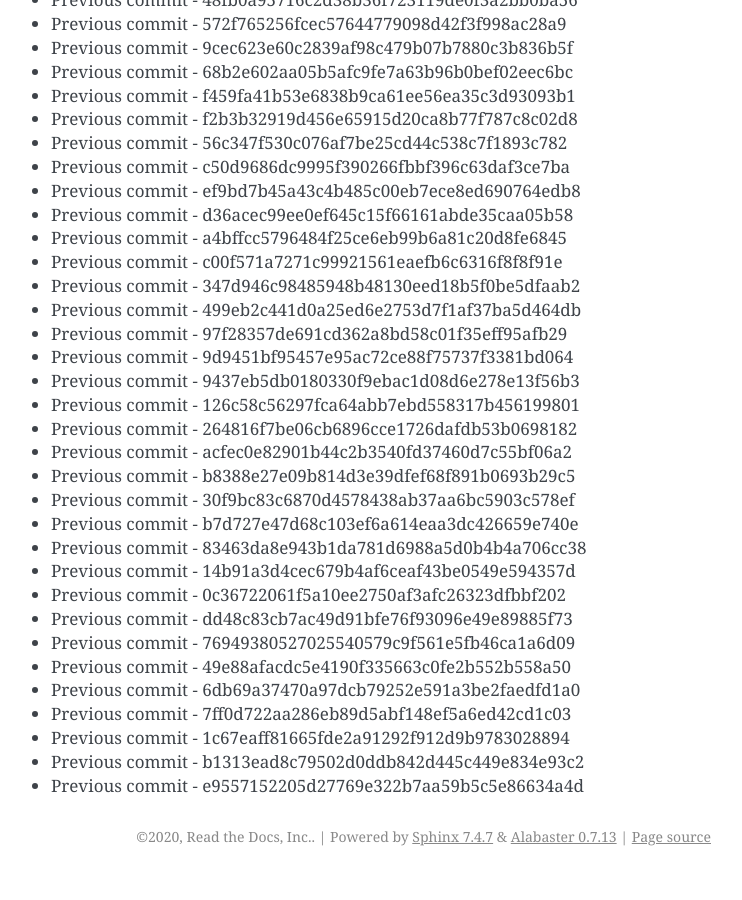
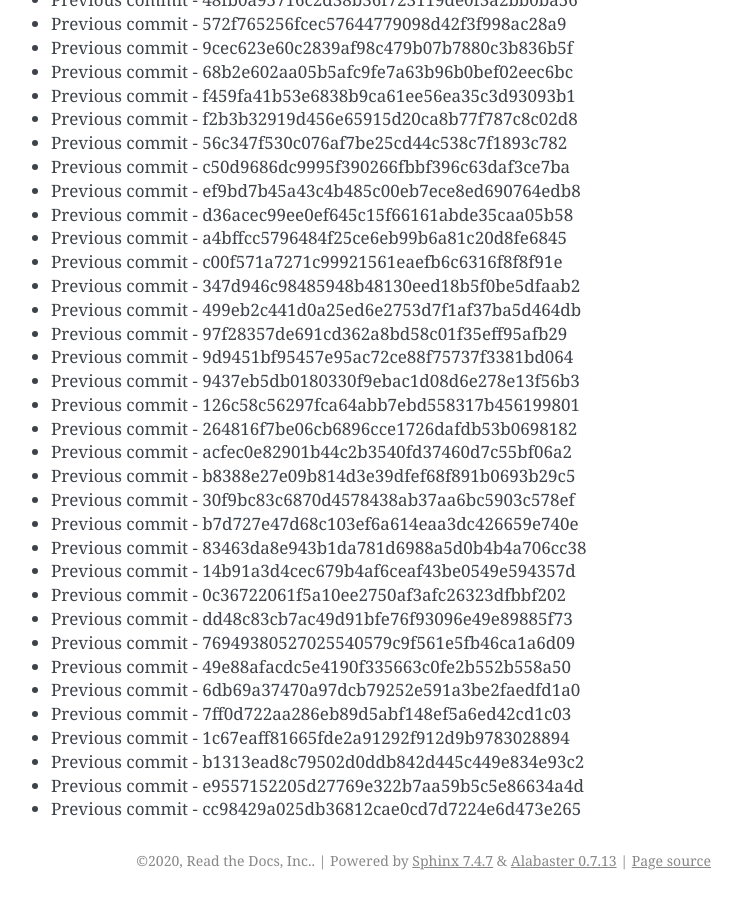
Before and after one commit to readthedocs/rtd-git-stresstest, a Sphinx documentation site: the page built from docs/updates.rst, in a window 1280 px wide and 900 px high, scrolled down 15790 px. Shown: the whole window, without its empty margins (399-1141 px from the left). Built offline with Sphinx 7.4.7, drawn with Linux system fonts in a browser that asks for light colours; before the commit the page ends 16666 px from its top, so only the background shows below that.

Commit message:
Generating commit from previous: cc98429a025db36812cae0cd7d7224e6d473e265

```diff
--- a/docs/updates.rst
+++ b/docs/updates.rst
@@ -695,3 +695,4 @@ It can be tested for any performance characteristics.
 * Previous commit - 1c67eaff81665fde2a91292f912d9b9783028894
 * Previous commit - b1313ead8c79502d0ddb842d445c449e834e93c2
 * Previous commit - e9557152205d27769e322b7aa59b5c5e86634a4d
+* Previous commit - cc98429a025db36812cae0cd7d7224e6d473e265
```
